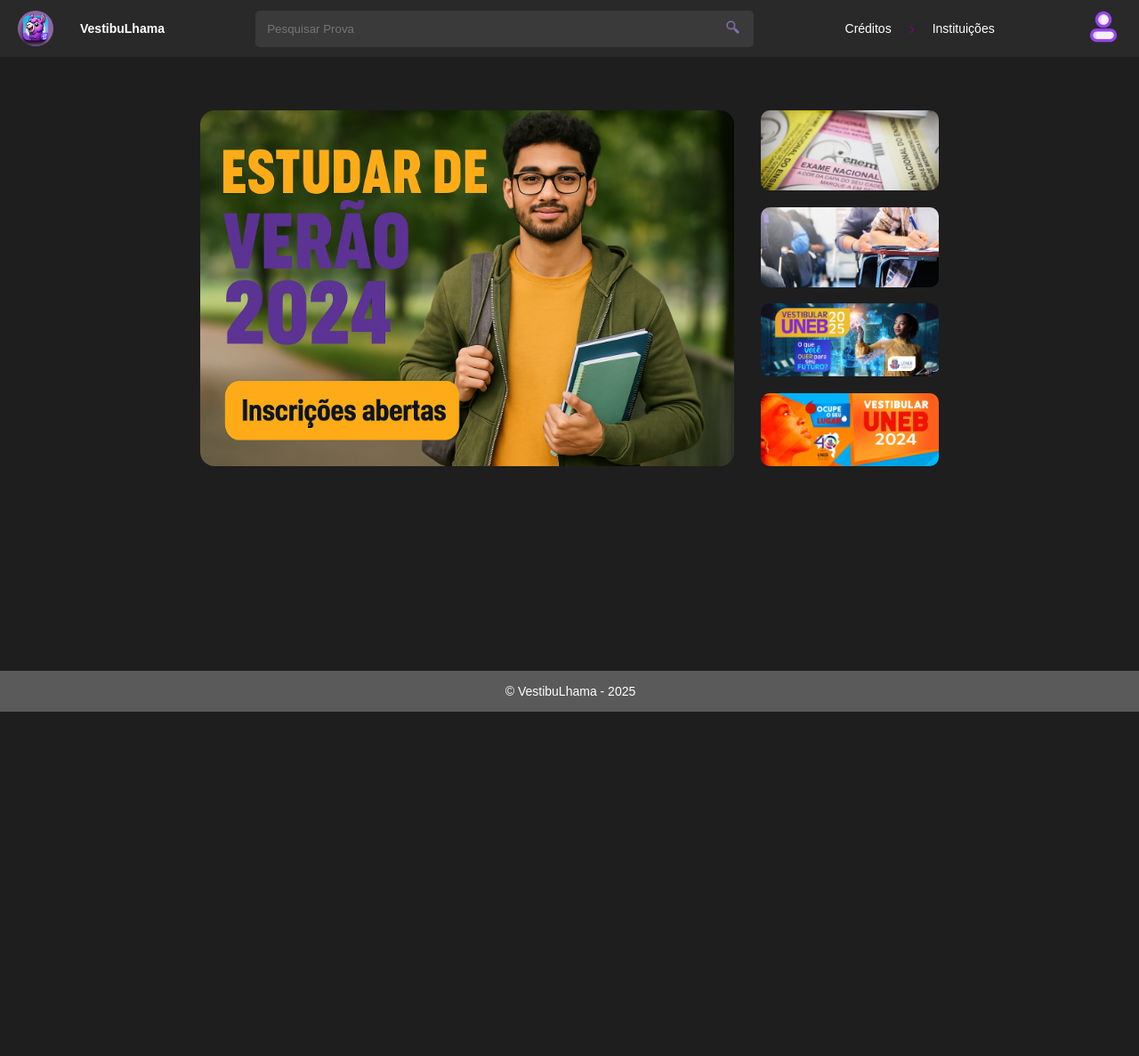
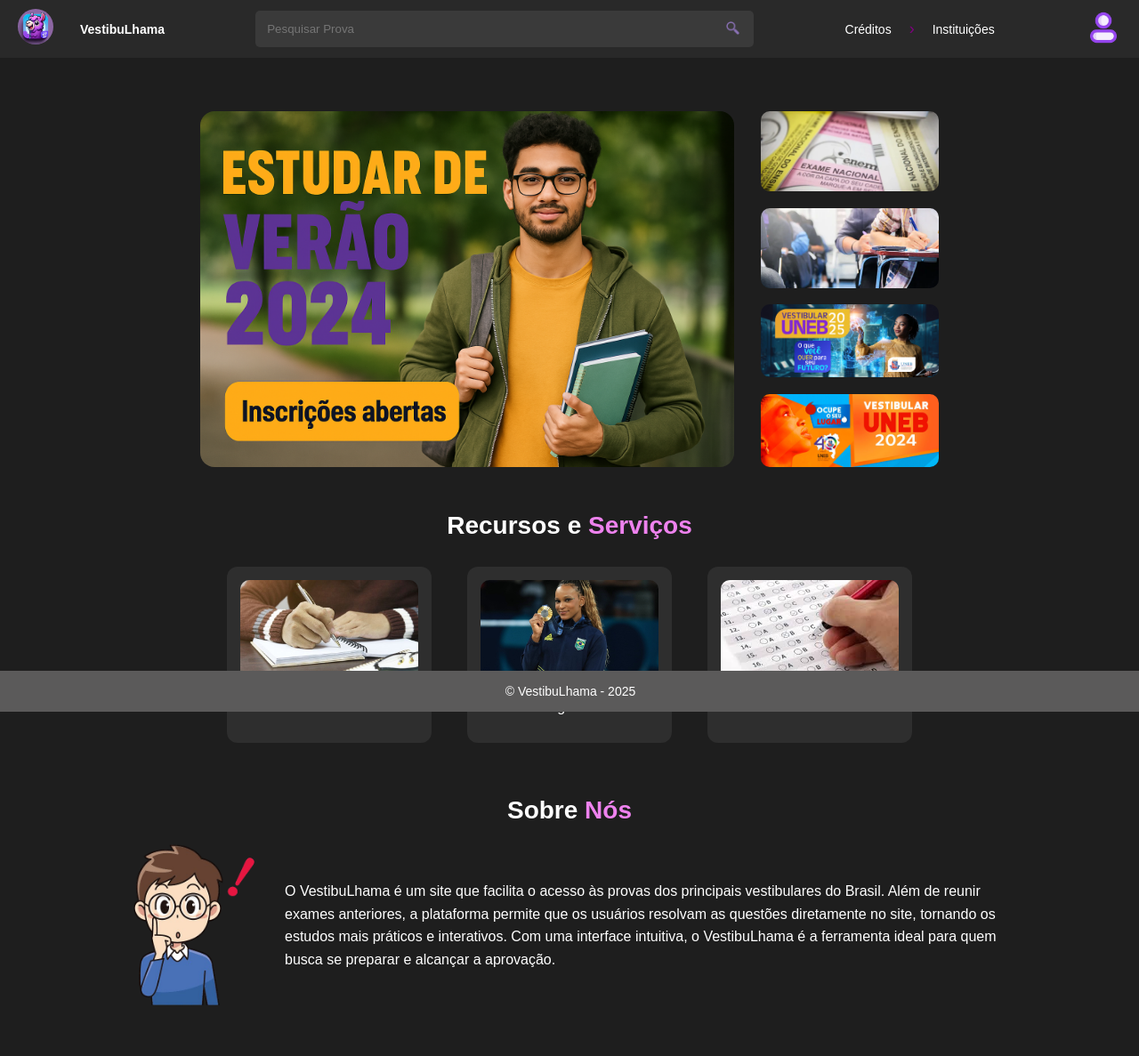
Before and after one commit to Danillo1937/VestibuLhama, a PHP site: page /Html/index.html in a window 1280 px wide. Shown: the whole page at 89% size. Before the commit the page ends 800 px from the top, so only its background shows below. Run offline with PHP 8.4, Linux system fonts and the light colour scheme.

Commit message:
animações em tudo, adicioneis os botôes de recurso e o sobre, além de requintes np cadastro

```diff
--- a/CSS/BackGround-NavBar-Footer.css
+++ b/CSS/BackGround-NavBar-Footer.css
@@ -195,3 +195,100 @@ body {
     background-color: #505050;
     border-radius: 6px;
 }
+
+/*Botões e sobre*/
+
+.recursos-servicos {
+    text-align: center;
+    margin-top: 50px;
+    color: white;
+}
+
+.recursos-servicos h2 {
+    font-size: 28px;
+    margin-bottom: 30px;
+}
+
+.recursos-servicos h2 span {
+    color: violet;
+}
+
+.cards {
+    display: flex;
+    justify-content: center;
+    gap: 40px;
+    flex-wrap: wrap;
+}
+
+.card {
+    width: 200px;
+    background-color: #2e2e2e;
+    border-radius: 12px;
+    padding: 15px;
+    transition: transform 0.3s;
+}
+
+.card img {
+    width: 100%;
+    border-radius: 10px;
+    height: 120px;
+    object-fit: cover;
+}
+
+.card p {
+    color: white;
+    font-size: 16px;
+    margin-top: 10px;
+}
+
+.sobre-nos {
+    margin-top: 60px;
+    padding: 0 40px;
+    color: white;
+}
+
+.sobre-nos h2 {
+    text-align: center;
+    font-size: 28px;
+    margin-bottom: 20px;
+}
+
+.sobre-nos h2 span {
+    color: violet;
+}
+
+.sobre-container {
+    display: flex;
+    align-items: center;
+    gap: 30px;
+    max-width: 1000px;
+    margin: 0 auto;
+    flex-wrap: wrap;
+}
+
+.sobre-container img {
+    width: 150px;
+}
+
+.sobre-container p {
+    flex: 1;
+    font-size: 16px;
+    line-height: 1.6;
+}
+
+/* Animação suave para hover */
+.banner-principal img,
+.imagens-laterais img {
+    transition: transform 0.4s ease, box-shadow 0.4s ease;
+}
+
+/* Efeito de "zoom" com sombra ao passar o mouse */
+.banner-principal img:hover,
+.imagens-laterais img:hover,
+.logo img:hover,
+.fundoCadastro button:hover,
+.card:hover {
+    transform: scale(1.05);
+    box-shadow: 0 8px 16px rgba(0, 0, 0, 0.6);
+    cursor: pointer;
+}
--- a/CSS/Cadastro.css
+++ b/CSS/Cadastro.css
@@ -72,6 +72,7 @@ body {
     margin: 20px;
 }
 
+
 /*Essas linhas aqui em baixo é oque deixa o site responsito*/
 @media (max-width: 576px)/*aqui eu to falando o widht que ele meio q começa a mudar, 576px é o tamanho médio dos celular*/ {
     .CadastrarUsuario {
--- a/Html/index.html
+++ b/Html/index.html
@@ -8,10 +8,10 @@
 </head>
 <body>
     <div class="fundo"></div>
-
+<!--logo da lhama-->
     <header class="navbar">
         <div class="logo">
-            <img src="../Imagens/Icone.webp" alt="VestibuLhama">
+            <a href="index.html"><img src="../Imagens/Icone.webp" alt="VestibuLhama"></a>
          <nav class="menu"><a href="index.html">VestibuLhama</a></nav>
         </div>
 
@@ -29,10 +29,8 @@
         <div class="perfil">
             <img src="../Imagens/LogoUsuário.png" alt="Perfil" id="perfil-icon">
             <div class="menu-suspenso" id="menu-suspenso">
-                <a href="#">Meu Perfil</a>
                 <a href="../Html/cadastro.html">Cadastro</a>
                 <a href="#">Login</a>
-                <a href="#">Sair</a>
             </div>
         </div>
         <!-- Fim do menu suspenso-->
@@ -50,6 +48,40 @@
         <a href="https://vestibular2025.uneb.br/"><img src="../Imagens/vest.jpg" alt="Pessoa fazendo prova"></a>
         <a href="https://vestibular2024.uneb.br/"><img src="../Imagens/menina2.jpg" alt="Pessoa fazendo prova"></a>
       </div></div>
+
+      <!--Botões e sobre-->
+
+      <section class="recursos-servicos">
+        <h2>Recursos e <span>Serviços</span></h2>
+        <div class="cards">
+            <div class="card">
+                <a href="#"><img src="../Imagens/pessoaescrevendo.jpg" alt="Vestibulares"></a>
+                <p>Vestibulares</p>
+            </div>
+            <div class="card">
+                <a href="#"><img src="../Imagens/pessoamedalha.jpg" alt="Ranking de Notas"></a>
+                <p>Ranking de Notas</p>
+            </div>
+            <div class="card">
+                <a href="#"><img src="../Imagens/assinalandoquestoes.jfif" alt="Simulados Aleatórios"></a>
+                <p>Simulados Aleatórios</p>
+            </div>
+        </div>
+    </section>
+
+    <section class="sobre-nos">
+        <h2>Sobre <span>Nós</span></h2>
+        <div class="sobre-container">
+            <img src="../Imagens/pessoapensando.png" alt="Pessoa curiosa">
+            <p>
+                O VestibuLhama é um site que facilita o acesso às provas dos principais vestibulares do Brasil. Além de reunir exames anteriores, a plataforma permite que os usuários resolvam as questões diretamente no site, tornando os estudos mais práticos e interativos. Com uma interface intuitiva, o VestibuLhama é a ferramenta ideal para quem busca se preparar e alcançar a aprovação.
+            </p>
+        </div>
+    </section>
+
+
+      <!--Footer-->
+    </br></br></br>
     <footer>
         <p>© VestibuLhama - 2025</p>
     </footer>
```
Also changed, not shown: Html/cadastro.html (+3 -8 lines), Imagens/assinalandoquestoes.jfif (added), Imagens/pessoaescrevendo.jpg (added), Imagens/pessoamedalha.jpg (added), Imagens/pessoapensando.png (added).
